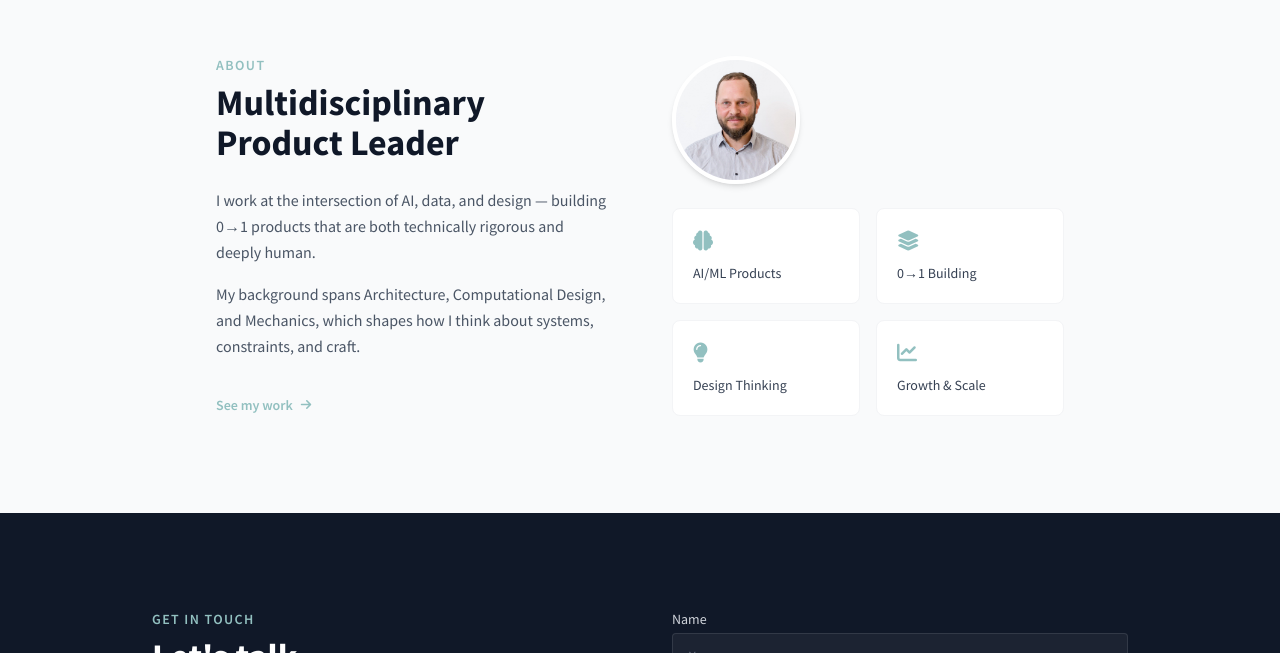
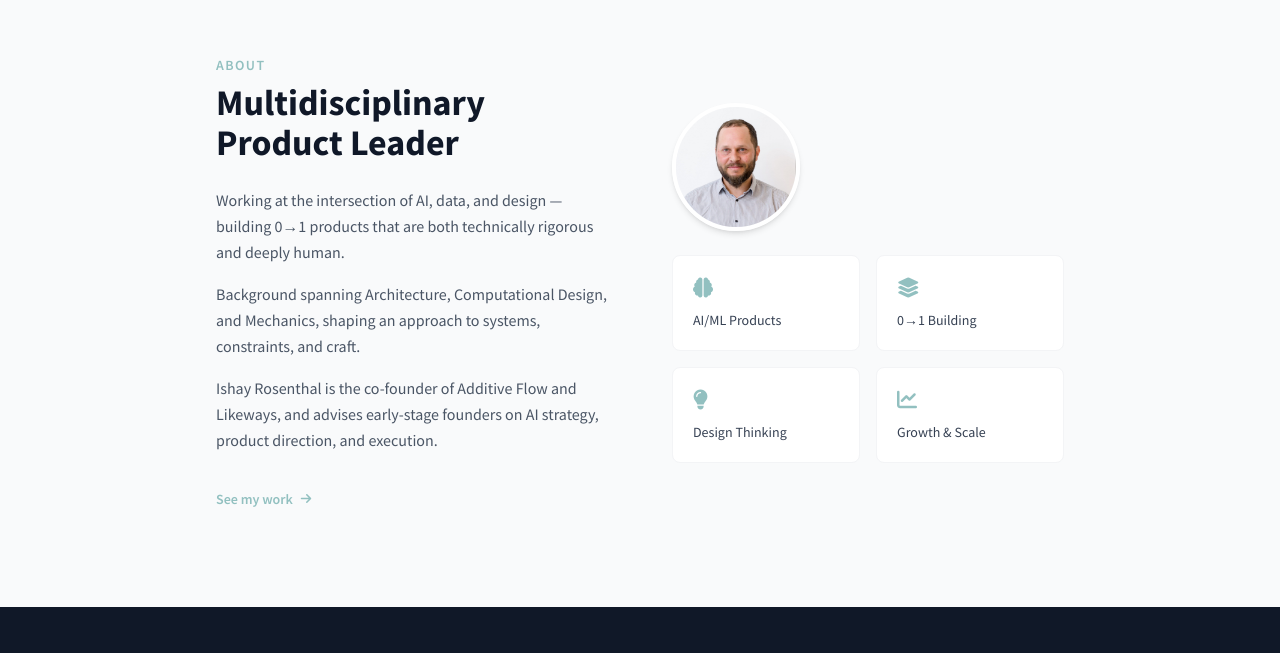
Before and after one commit to pierre-leon/net-rehov, an Astro site: page / in a window 1280 px wide. Shown: the part 1369-2022 px from the top of the page. Built offline with nearby package versions, Linux system fonts and the light colour scheme; Astro itself is replaced by a stand-in of ours.

Commit message:
Update about text and swap Bolt for Additive Flow on homepage

```diff
--- a/src/content/projects/additive-flow.md
+++ b/src/content/projects/additive-flow.md
@@ -8,7 +8,7 @@ website: https://www.additiveflow.com
 heroImage: /images/projects/additive-flow/hero.png
 gallery:
   - /images/projects/additive-flow/hero.png
-featured: false
+featured: true
 order: 1
 icon: fa-solid fa-layer-group
 tags:
--- a/src/content/projects/bolt.md
+++ b/src/content/projects/bolt.md
@@ -11,7 +11,7 @@ gallery:
   - /images/projects/bolt/dashboard-insights.png
   - /images/projects/bolt/rider.png
   - /images/projects/bolt/parking-compliance.png
-featured: true
+featured: false
 order: 4
 icon: fa-solid fa-bolt
 tags:
--- a/src/pages/index.astro
+++ b/src/pages/index.astro
@@ -117,12 +117,13 @@ const recentThoughts = (await getCollection("thoughts"))
           Multidisciplinary Product Leader
         </h2>
         <p class="text-gray-600 leading-relaxed mb-4">
-          I work at the intersection of AI, data, and design — building 0→1 products that are both
-          technically rigorous and deeply human.
+          Working at the intersection of AI, data, and design — building 0→1 products that are both technically rigorous and deeply human.
+        </p>
+        <p class="text-gray-600 leading-relaxed mb-4">
+          Background spanning Architecture, Computational Design, and Mechanics, shaping an approach to systems, constraints, and craft.
         </p>
         <p class="text-gray-600 leading-relaxed mb-8">
-          My background spans Architecture, Computational Design, and Mechanics, which shapes how I
-          think about systems, constraints, and craft.
+          Ishay Rosenthal is the co-founder of Additive Flow and Likeways, and advises early-stage founders on AI strategy, product direction, and execution.
         </p>
         <a
           href="/projects"
```
